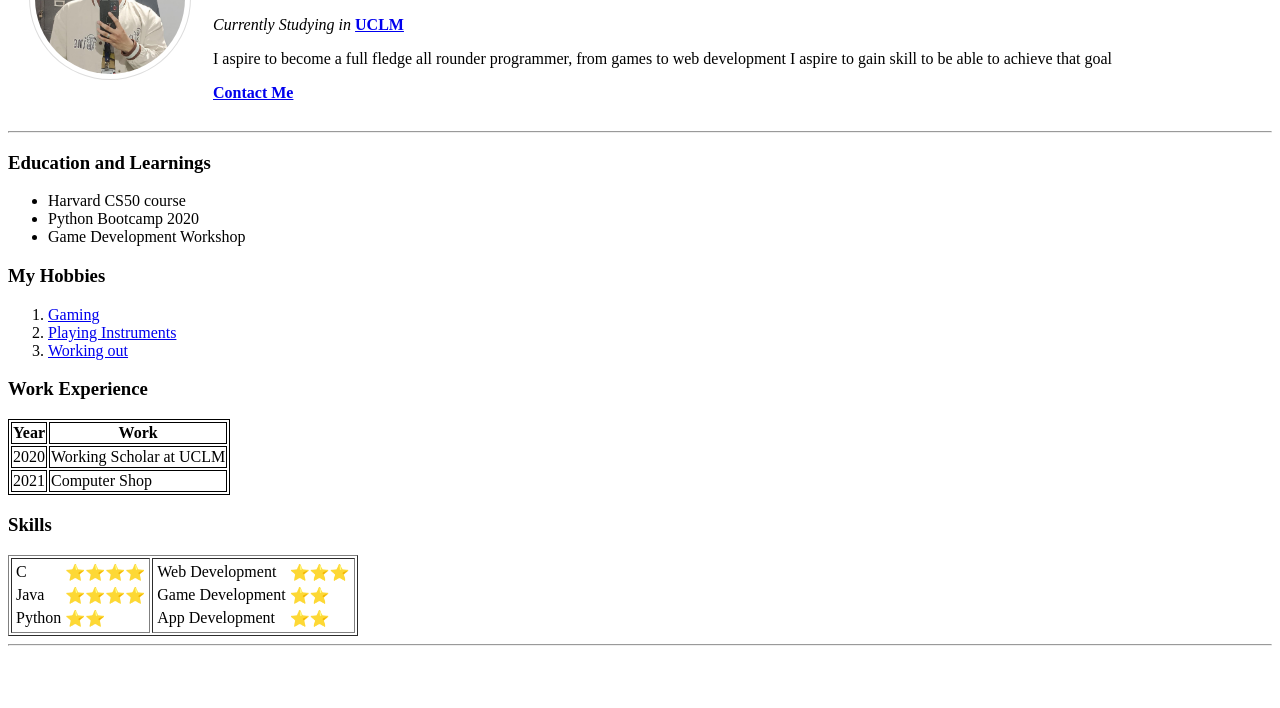
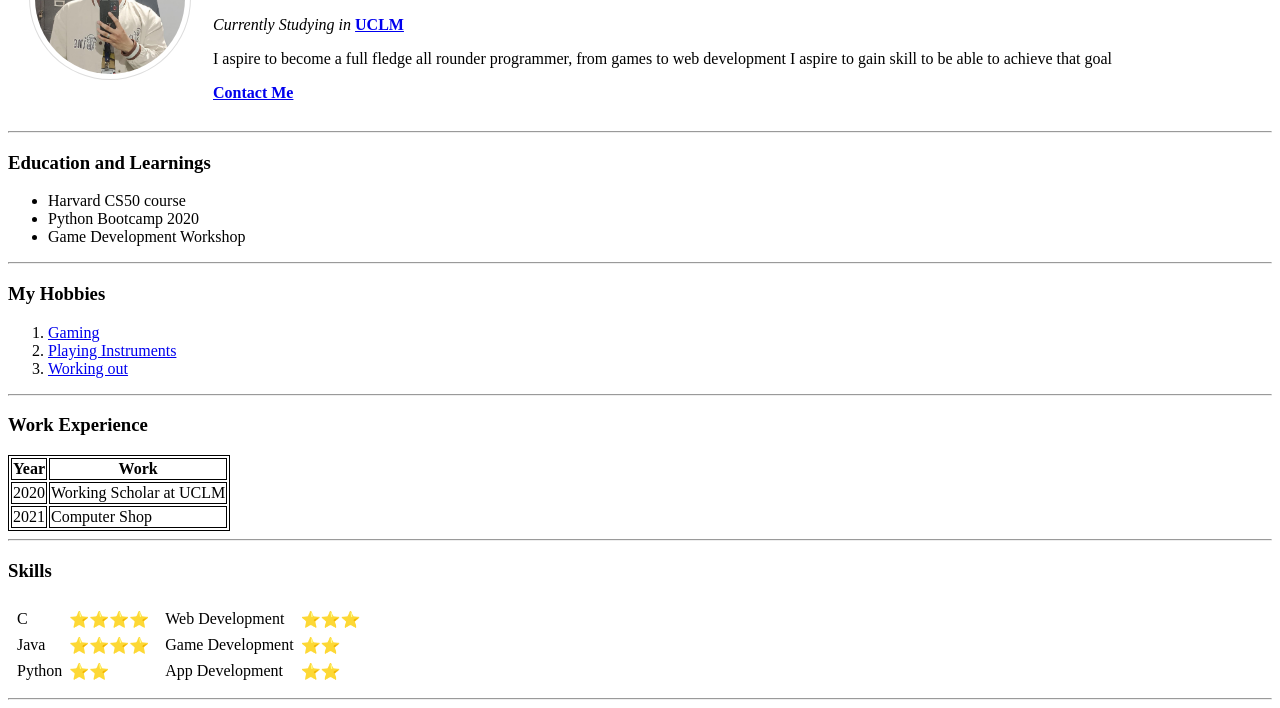
Before and after one commit to Jadehaerys/Webdev-Study, a plain HTML site: page Project 1/CV.html in a window 1280 px wide. Shown: the part 129-837 px from the top of the page. Before the commit the page ends 800 px from the top, so only its background shows below. Drawn offline with Linux system fonts and the light colour scheme.

Commit message:
Done for today

```diff
--- a/Project 1/CV.html
+++ b/Project 1/CV.html
@@ -32,12 +32,14 @@
       <li>Python Bootcamp 2020</li>
       <li>Game Development Workshop</li>
     </ul>
+    <hr>
     <h3>My Hobbies</h3>
     <ol>
       <li><a href="https://www.facebook.com/stories/?card_id=UzpfSVNDOjI2MTA0MDQyNjUzNzEyNg%3D%3D&view_single=true">Gaming</a></li>
       <li><a href="https://www.facebook.com/stories/?card_id=UzpfSVNDOjQyMjE4OTM5NzAzODU1Nw%3D%3D&view_single=true">Playing Instruments</a></li>
       <li><a href="https://www.facebook.com/stories/?card_id=UzpfSVNDOjQ3NzA1NDk1NDcwODUwNg%3D%3D&view_single=true">Working out</a></li>
     </ol>
+    <hr>
     <h3>Work Experience</h3>
     <table class="worktb">
       <thead class="worktb">
@@ -53,11 +55,12 @@
         <td class="worktb">Computer Shop</td>
       </tr>
     </table>
+    <hr>
     <h3>Skills</h3>
-    <table border="1">
+    <table>
       <tr>
         <td>
-          <table>
+          <table cellspacing="5">
             <td>C</td>
             <td>⭐⭐⭐⭐</td>
             <tr>
@@ -70,7 +73,7 @@
             </tr>
           </table>
           <td>
-            <table>
+            <table cellspacing="5">
               <td> Web Development</td>
               <td>⭐⭐⭐</td>
               <tr>
```
